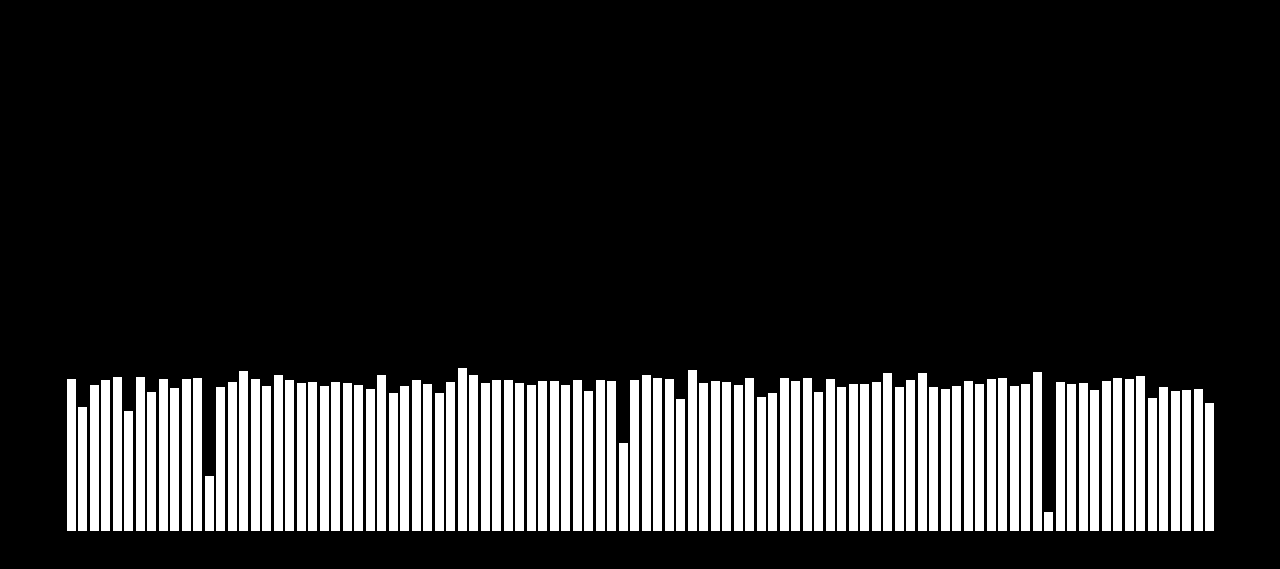
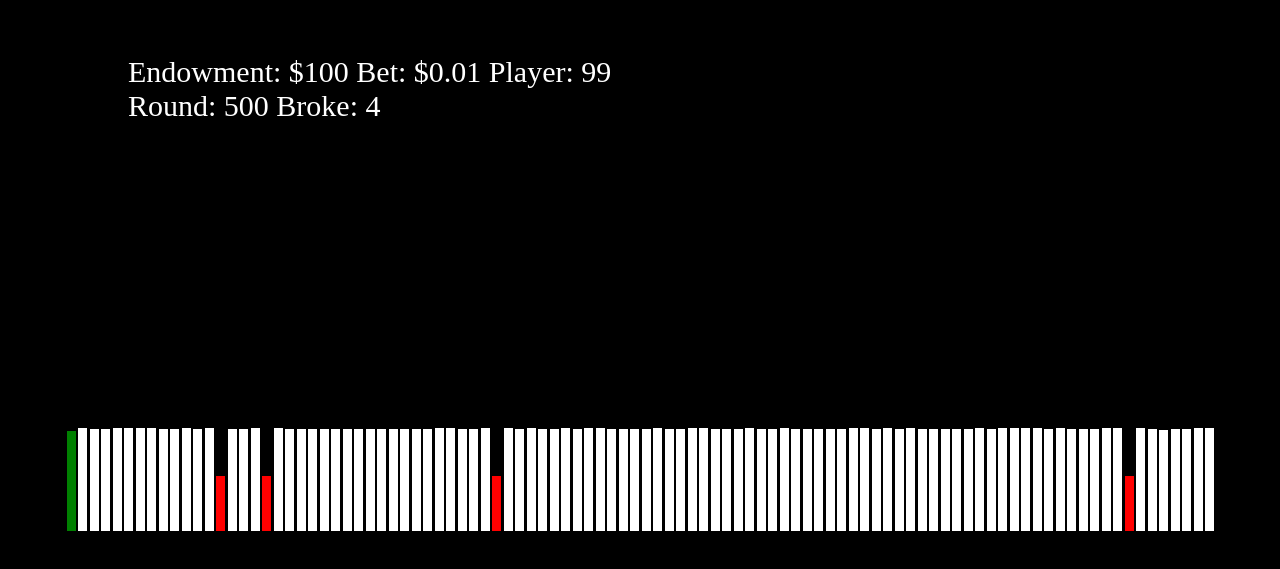
Before and after one commit to HcwXd/Martingale-experiment, a plain HTML site: page index.html in a window 1280 px wide. Shown: the part 105-674 px from the top of the page. Drawn offline with Linux system fonts and the light colour scheme.

Commit message:
Update dynamic process of Martingale process

```diff
--- a/index.html
+++ b/index.html
@@ -3,7 +3,7 @@
 
 <head>
   <meta charset="UTF-8">
-  <title>Martingale</title>
+  <title>Martingale 加倍賭注法</title>
 
 
 
@@ -15,6 +15,7 @@
 <body>
 
 
+<div class="dashboard"></div>
 <div class="container"></div>
 
 
--- a/js/index.js
+++ b/js/index.js
@@ -1,31 +1,107 @@
-var container = document.querySelector(".container")
+const endowment = 100;
+const minBet = 0.01;
+const numberOfPlayer = 99;
+const roundSpeed = 10;
+
+var container = document.querySelector(".container");
+var dashboard = document.querySelector(".dashboard");
+
+
 
 function playOneGame() {
   return (Math.floor((Math.random() * 2)) !== 0) ? false : true;
 }
 
-function startGames(number, initialMoney) {
-  var bet = 1;
-  var money = initialMoney;
-  for (let i = 0; i < number; i++) {
-    var win = playOneGame();
-    if (win) {
-      money += bet;
-      bet = 1;
-    } else {
-      money -= bet;
-      bet = bet * 2;
+// function startGames(number, initialMoney) {
+//   var bet = 1;
+//   var money = initialMoney;
+//   for (let i = 0; i < number; i++) {
+//     var win = playOneGame();
+//     if (win) {
+//       money += bet;
+//       bet = 1;
+//     } else {
+//       money -= bet;
+//       bet = bet * 2;
+//     }
+//   }
+//   return money;
+// }
+
+// function showResult() {
+//   renderInitial();
+//   for (let i = 0; i < 100; i++) {
+//     var moneyBar = document.createElement("DIV");
+//     moneyBar.className = "money";
+//     moneyBar.style.height = startGames(100, 100) + "px";
+//     console.log(moneyBar.style.height);
+//     container.appendChild(moneyBar);
+//   }
+// }
+
+function showProcess() {
+  renderInitial();
+  var players = [];
+  for (let i = 0; i < numberOfPlayer; i++) {
+    const player = {
+      bet: minBet,
+      money: endowment
+    };
+    players.push(player);
+    var moneyBar = document.createElement("DIV");
+    moneyBar.className = "money";
+    moneyBar.style.height = player.money + "px";
+    container.appendChild(moneyBar);
+  }
+
+
+  var round = 0;
+  setInterval(() => {
+    while (container.firstChild) {
+      container.removeChild(container.firstChild);
     }
-  }
-  return money;
+    renderInitial();
+    for (let i = 0; i < numberOfPlayer; i++) {
+      if (players[i].money < 0) {
+        var moneyBar = document.createElement("DIV");
+        moneyBar.className = "initial";
+        moneyBar.style.height = players[i].money + "px";
+        container.appendChild(moneyBar);
+      } else {
+        var win = playOneGame();
+        if (win) {
+          players[i].money += players[i].bet;
+          players[i].bet = minBet;
+        } else {
+          players[i].money -= players[i].bet;
+          players[i].bet = players[i].bet * 2;
+        }
+
+
+        var moneyBar = document.createElement("DIV");
+        moneyBar.className = "money";
+        moneyBar.style.height = players[i].money + "px";
+        container.appendChild(moneyBar);
+      }
+    }
+    round++;
+    var broked = players.filter(player => {
+      return player.money < 0;
+    })
+    dashboard.innerHTML = `Endowment: $${endowment} Bet: $${minBet} Player: ${numberOfPlayer} <br> Round: ${round} Broke: ${broked.length}`;
+
+  }, roundSpeed)
 }
 
-result = [];
+function renderInitial() {
+  var initialBar = document.createElement("DIV");
+  initialBar.className = "initial";
+  initialBar.style.backgroundColor = "green";
+  initialBar.style.height = endowment + "px";
+  container.appendChild(initialBar);
+}
 
-for (let i = 0; i < 100; i++) {
-  var moneyBar = document.createElement("DIV");
-  moneyBar.className = "money";
-  moneyBar.style.height = startGames(100, 100) +"px";
-  console.log(moneyBar.style.height);
-  container.appendChild(moneyBar);
-}
+
+
+
+showProcess();
--- a/sass/style.sass
+++ b/sass/style.sass
@@ -4,6 +4,16 @@ body, html
   margin: 0px
   padding: 0px
   background-color: black
+.dashboard
+  position: fixed
+  top: 20%
+  left: 50%
+  width: 80%
+  color: white
+  font-size: 30px
+  transform: translateX(-50%)
+
+
 .container
   position: fixed
   bottom: 20%
@@ -17,3 +27,9 @@ body, html
     height: 55px
     background-color: white
     margin-left: 0.25%
+  .initial
+    background-color: red
+    display: inline-block
+    width: 0.75%
+    height: 55px
+    margin-left: 0.25%
```
Also changed, not shown: css/style.css, 1 other file.
